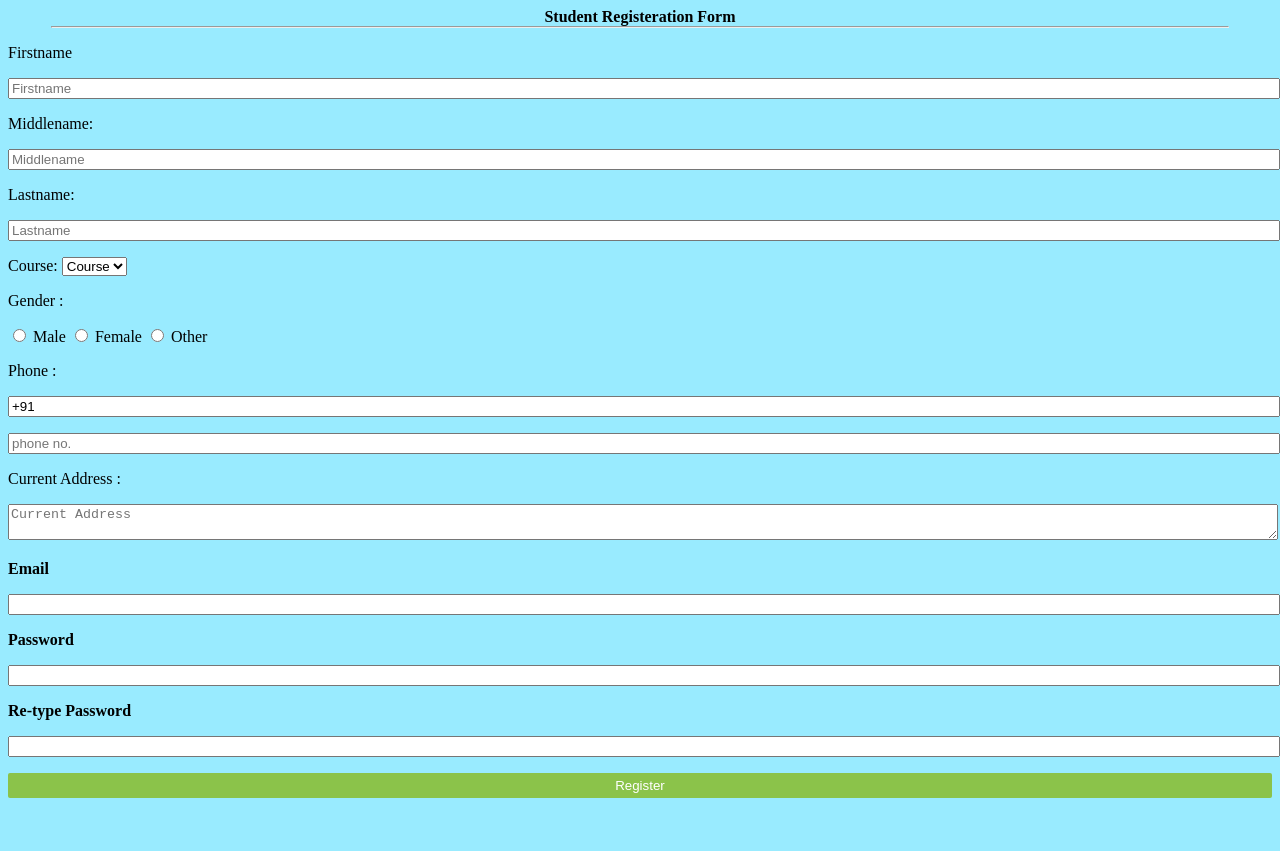
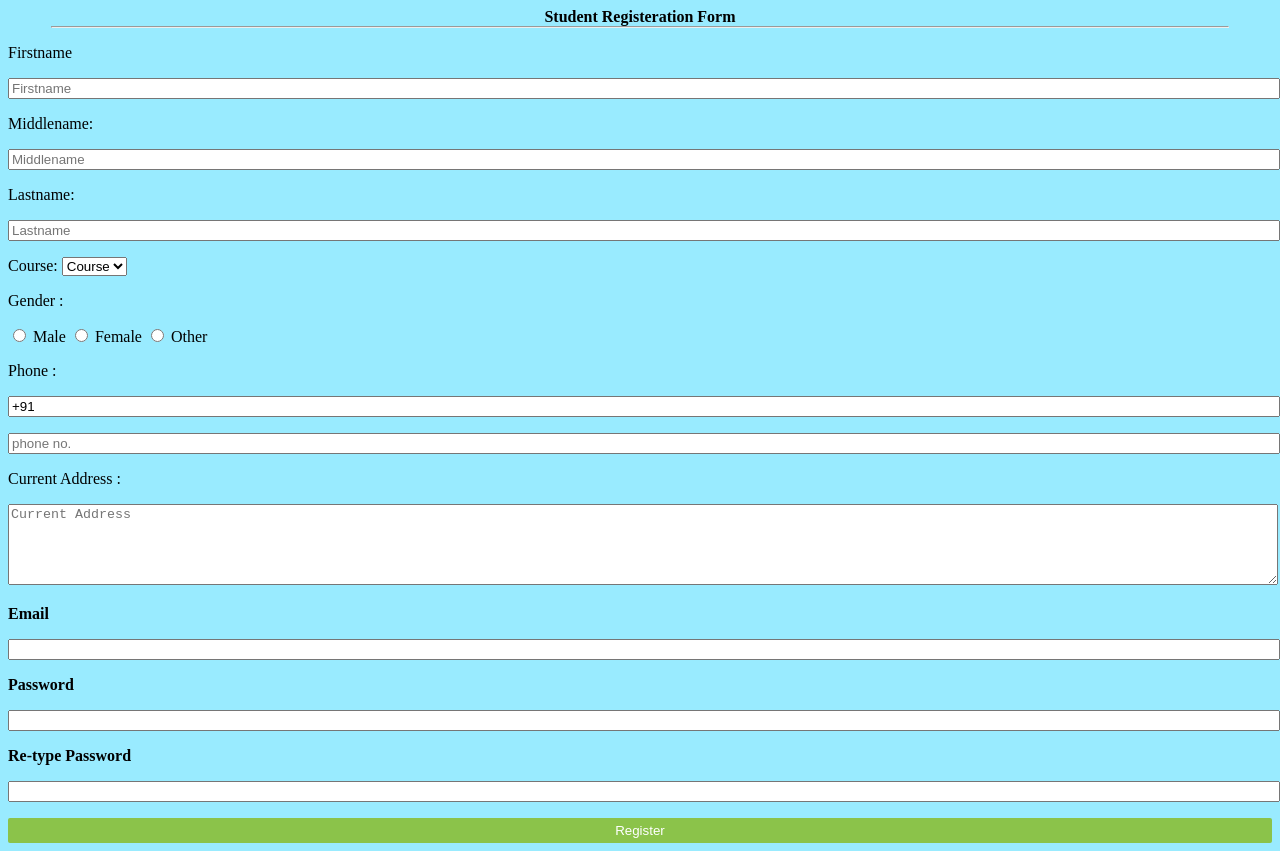
Before and after one commit to TuanKiet-N3/C4E, a plain HTML site: page BTVN - 1.html in a window 1280 px wide. Before the commit the page ends 806 px from the top, so only its background shows below. Drawn offline with Linux system fonts and the light colour scheme.

Commit message:
Lesson 2

```diff
--- a/BTVN - 1.html
+++ b/BTVN - 1.html
@@ -34,7 +34,7 @@
     <p><input type="tel" style="width: 100%;" placeholder="+91" value="+91"></p>
         <input type="0" style="width: 100%;" placeholder="phone no.">
     <p>Current Address :</p>
-        <textarea style="width: 100%;" placeholder="Current Address" ></textarea>
+        <textarea style="width: 100%;" placeholder="Current Address" cols="10" rows="5" ></textarea>
     <p>
         <b>Email</b>
         </p>
```
Also changed, not shown: BTVN - 2.html (added).
